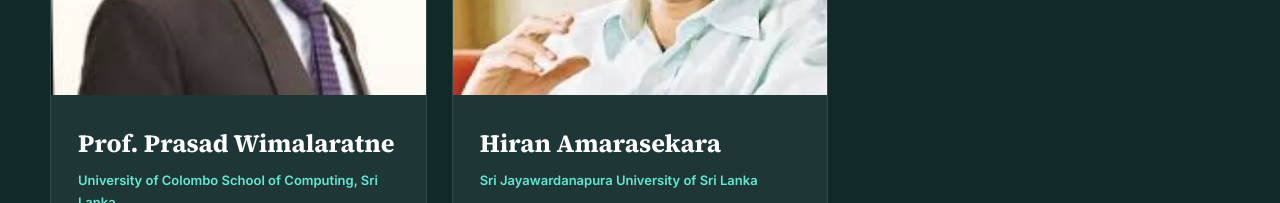
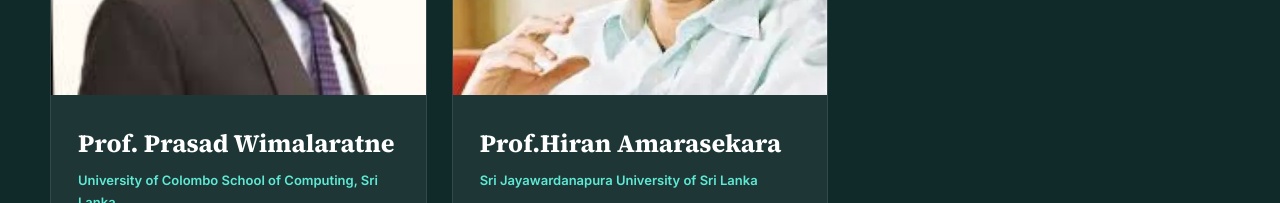
Before and after one commit to wbmscw/spring-school, a plain HTML site: page index.html in a window 1280 px wide. Shown: the part 6275-6478 px from the top of the page. Drawn offline with Linux system fonts and the light colour scheme.

Commit message:
fix:text

```diff
--- a/index.html
+++ b/index.html
@@ -831,7 +831,7 @@
 
                 <div class="speaker-info">
 
-                    <h3>Roshan G. Ragel</h3>
+                    <h3>Prof.Roshan G. Ragel</h3>
 
                     <p class="speaker-affiliation">
                         University of Peradeniya / Sri Lanka
@@ -869,7 +869,7 @@
 
                 <div class="speaker-info">
 
-                    <h3>Hiran Amarasekara</h3>
+                    <h3>Prof.Hiran Amarasekara</h3>
 
                     <p class="speaker-affiliation">
                         Sri Jayawardanapura University of Sri Lanka
```
